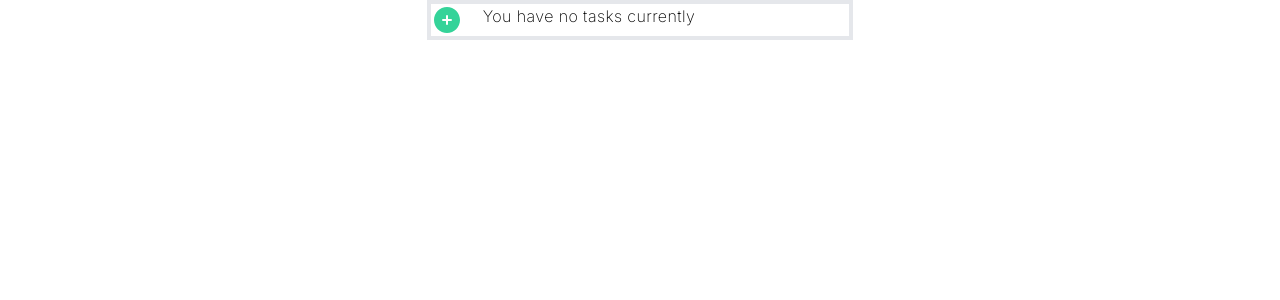
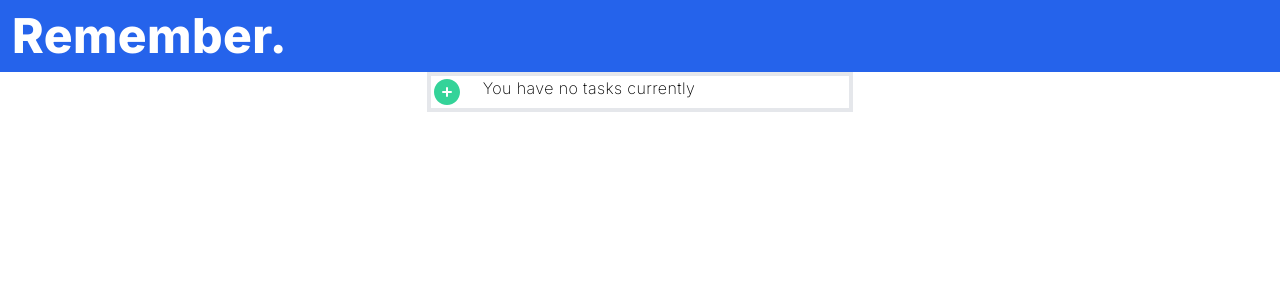
Before and after one commit to ArmandSoto/todo-app, a React (Vite) app: page / in a window 1280 px wide. Shown: the top 300 px of the page. Built offline with nearby package versions, Linux system fonts and the light colour scheme.

Commit message:
Addeda a Header and a button

```diff
--- a/src/App.jsx
+++ b/src/App.jsx
@@ -1,15 +1,19 @@
 import { useState } from 'react'
 import TodoList from './components/TodoList'
+import Header from './components/Header'
 import './App.css'
 
 
 
 function App() {
-  const [count, setCount] = useState(0)
 
   return (
-    <div className="flex justify-center text-base font-extralight tracking-wide ">
-      <TodoList />
+    <div className=" flex-col text-base font-extralight tracking-wide ">
+       <Header />
+      <section className="flex justify-center ">
+        <TodoList />
+      </section>
+
     </div>
   )
 }
--- /dev/null
+++ b/src/components/Header.jsx
@@ -0,0 +1,9 @@
+
+
+export default function Header(){
+    return (
+        <div className="flex w-full p-3 bg-blue-600">
+            <h2 className=" text-5xl font-extrabold text-white">Remember.</h2>
+        </div>
+    )
+}
--- a/src/components/TaskCard.jsx
+++ b/src/components/TaskCard.jsx
@@ -20,8 +20,10 @@ export default function TaskCard(props){
 
     return (
         <div className="border-2 shadow-lg rounded-lg my-2 p-4"  >
-            <li className= "flex " onMouseEnter={handleOnMouseEnter} onMouseLeave={handleOnMouseLeave}>
-                <p className="">{ props.id + ". " + props.name }  </p>
+            <li className= "flex" onMouseEnter={handleOnMouseEnter} onMouseLeave={handleOnMouseLeave}>
+
+                <input type="checkbox" className="mr-3" />
+                <p className="">{ props.id + ". " + props.name } </p>
 
                 {
                     showEllipsis &&
--- a/src/components/TaskForm.jsx
+++ b/src/components/TaskForm.jsx
@@ -2,7 +2,7 @@
 
 export default function TaskForm(props){
     return (
-        <form onSubmit={props.handleSubmit} className="flex justify-around">
+        <form onSubmit={props.handleSubmit} className="flex-col w-full justify-around">
                 <div>
                     <label htmlFor="task-name">Task:</label>
                         <input className="border-2"
@@ -13,6 +13,9 @@ export default function TaskForm(props){
                             placeholder="Enter a Task..."
                         />
                 </div>
+                <div className="flex justify-end">
+                    <button className=" border-2 rounded-lg p-2 text-white bg-purple-400">Cancel</button>
+                </div>
         </form>
 
     )
--- a/src/components/TodoList.jsx
+++ b/src/components/TodoList.jsx
@@ -10,7 +10,10 @@ export default function TodoList(){
     const [ currentTask, setCurrentTask ] = useState({
         name: "",
         id: "",
+        completed: false
     })
+
+
     const [ taskPaneIsActive, setTaskPaneIsActive ] = useState(false)
 
 
@@ -75,7 +78,6 @@ export default function TodoList(){
     }
 
     function handleEditTask(taskId){
-        console.log(`Task ${taskId} is being edited`)
 
         setCurrentTask({
             name: tasks[taskId-1].name,
@@ -104,7 +106,6 @@ export default function TodoList(){
         )
     }
 
-
     function handleClick(){
         setTaskPaneIsActive(prev => !prev)
     }
@@ -112,7 +113,6 @@ export default function TodoList(){
 
     return (
         <div className={"flex-column border-2 w-1/3"}>
-
 
             <div className={"flex-column"}>
                 <ul className="flex-column space-between">
```
